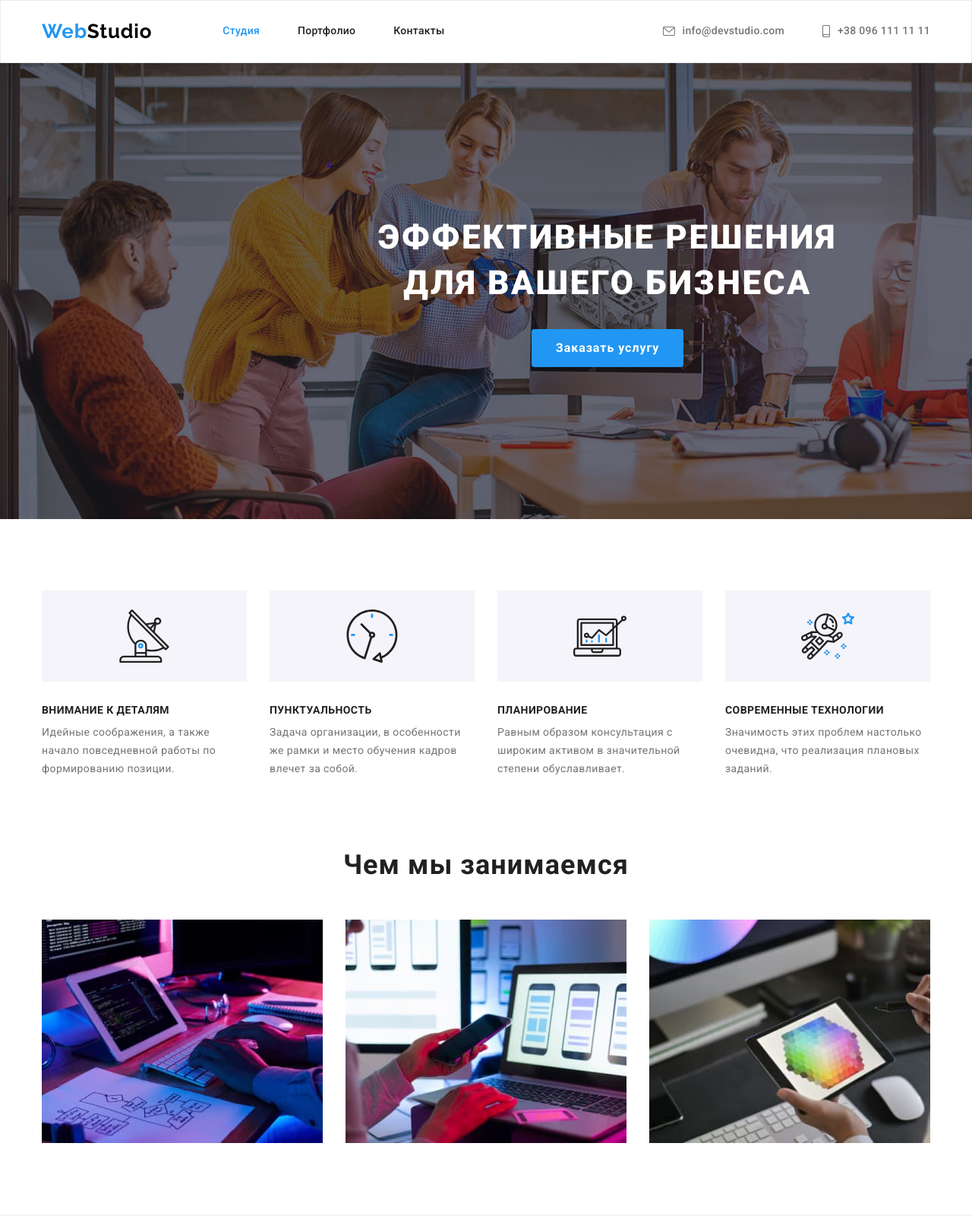
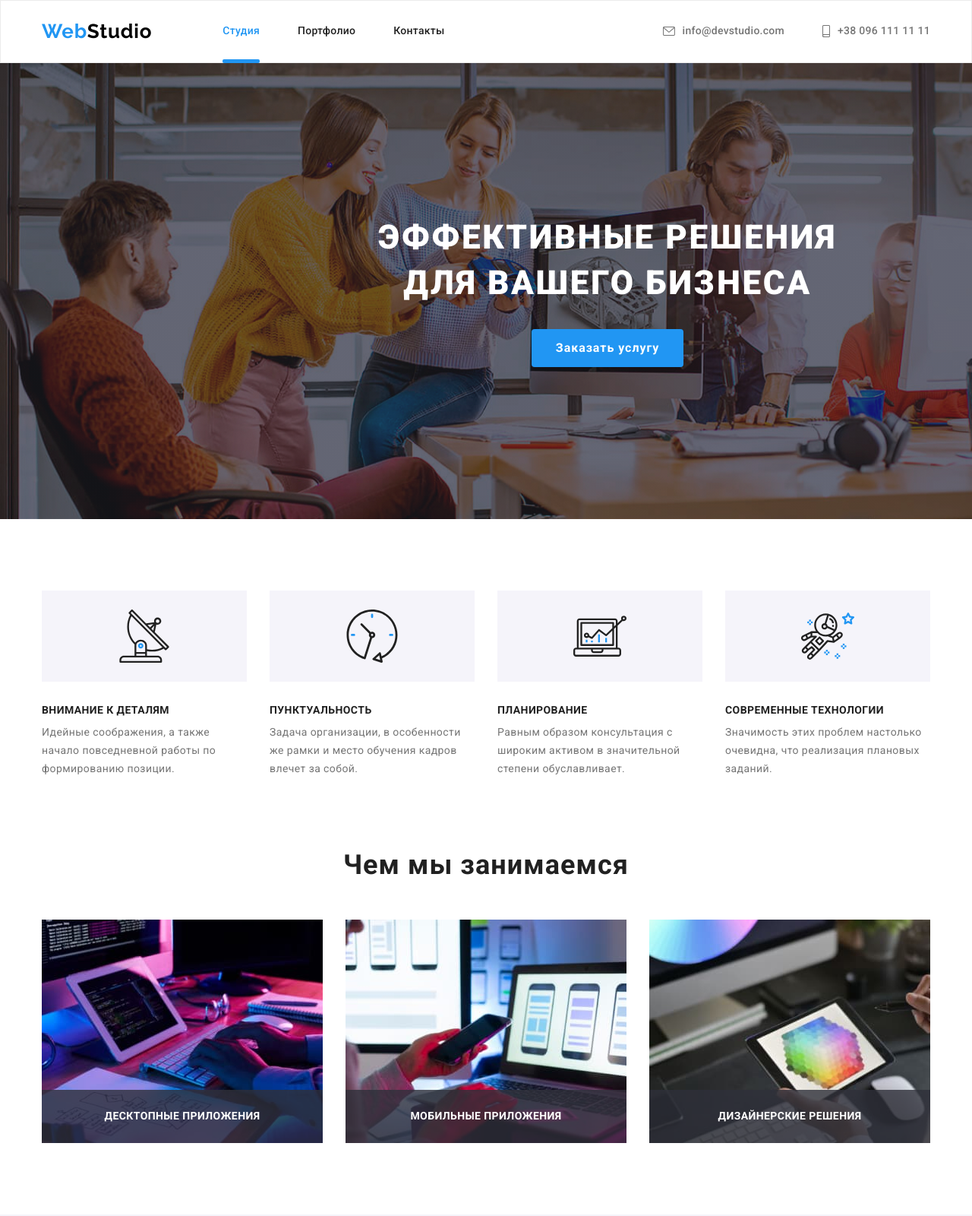
Before and after one commit to MiorsSoks/goit-markup-hw-05, a plain HTML site: page index.html in a window 1280 px wide. Shown: the top 1600 px of the page at 76% size. Drawn offline with nearby package versions, Linux system fonts and the light colour scheme.

Commit message:
ДЗ№5

```diff
--- a/css/styles.css
+++ b/css/styles.css
@@ -46,8 +46,8 @@ body {
 }
 /* ============ Хедер ============ */
 .header {
-  padding-top: 25px;
-  padding-bottom: 25px;
+  /* padding-top: 25px;
+  padding-bottom: 25px; */
 }
 .header-container {
   display: flex;
@@ -89,6 +89,8 @@ body {
   line-height: 1.19;
   letter-spacing: 0.03em;
   font-weight: 700;
+  padding-bottom: 25px;
+  padding-top: 25px;
 }
 .navigation .link-nav {
   color: var(--title-text-color);
@@ -96,6 +98,8 @@ body {
   font-size: 14px;
   line-height: 1.14;
   letter-spacing: 0.02em;
+  padding-bottom: 32px;
+  padding-top: 32px;
 }
 .navigation .link-nav:hover,
 .navigation .link-nav:focus {
@@ -103,6 +107,17 @@ body {
 }
 .navigation .link.current {
   color: var(--accent-color);
+  position: relative;
+}
+.navigation .link.current::after {
+  content: "";
+  display: block;
+  background-color: var(--accent-color);
+  width: 100%;
+  height: 5px;
+  position: absolute;
+  bottom: -2px;
+  border-radius: 2px;
 }
 .contact {
   color: var(--primary-text-grey-color);
@@ -110,6 +125,8 @@ body {
   font-size: 14px;
   line-height: 1.14;
   letter-spacing: 0.02em;
+  padding-bottom: 25px;
+  padding-top: 25px;
 }
 .contact:hover,
 .contact:focus {
@@ -122,7 +139,6 @@ body {
 
 .contact-icon {
   margin-right: 10px;
-  /* fill: var(--primary-text-grey-color); */
   fill: currentColor;
 }
 
@@ -237,6 +253,26 @@ body {
 .about-list {
   display: flex;
   justify-content: space-between;
+}
+.about-item {
+  position: relative;
+}
+.about-item-backdrop {
+  position: absolute;
+  width: 100%;
+  bottom: 0;
+  background: rgba(47, 48, 58, 0.8);
+}
+.about-item-text {
+  color: var(--primary-text-white-color);
+  font-weight: 700;
+  font-size: 14px;
+  line-height: 1.14;
+  text-align: center;
+  letter-spacing: 0.03em;
+  text-transform: uppercase;
+  margin-top: 27px;
+  margin-bottom: 27px;
 }
 /* ============ Чем мы занимаемся конец =========== */
 
--- a/index.html
+++ b/index.html
@@ -140,6 +140,7 @@
                 width="370"
                 height="294"
               />
+              <div class="about-item-backdrop"><p class="about-item-text">Десктопные приложения</p></div>
             </li>
             <li class="about-item">
               <img
@@ -148,6 +149,7 @@
                 width="370"
                 height="294"
               />
+              <div class="about-item-backdrop"><p class="about-item-text"> Мобильные приложения</p></div>
             </li>
             <li class="about-item">
               <img
@@ -156,6 +158,7 @@
                 width="370"
                 height="294"
               />
+              <div class="about-item-backdrop"><p class="about-item-text">Дизайнерские решения</p></div>
             </li>
           </ul>
         </div>
```
